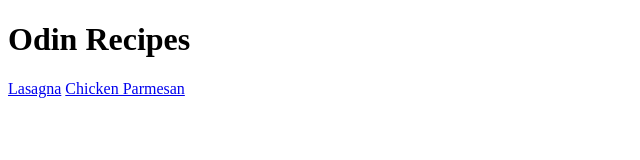
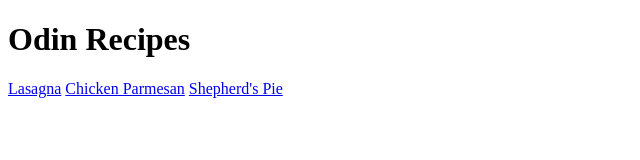
Before and after one commit to sennapierce/odin-recipes, a plain HTML site: page index.html in a window 1280 px wide. Shown: the whole page, without its empty margins (0-640 px from the left). Drawn offline with Linux system fonts and the light colour scheme.

Commit message:
Link Shepherd's Pie page to the homepage

```diff
--- a/index.html
+++ b/index.html
@@ -10,5 +10,6 @@
     <h1>Odin Recipes</h1>
     <a href="recipes/lasagna.html">Lasagna</a>
     <a href="recipes/chicken_parmesan.html">Chicken Parmesan</a>
+    <a href="recipes/shepherds_pie.html">Shepherd's Pie</a>
 </body>
 </html>
```
